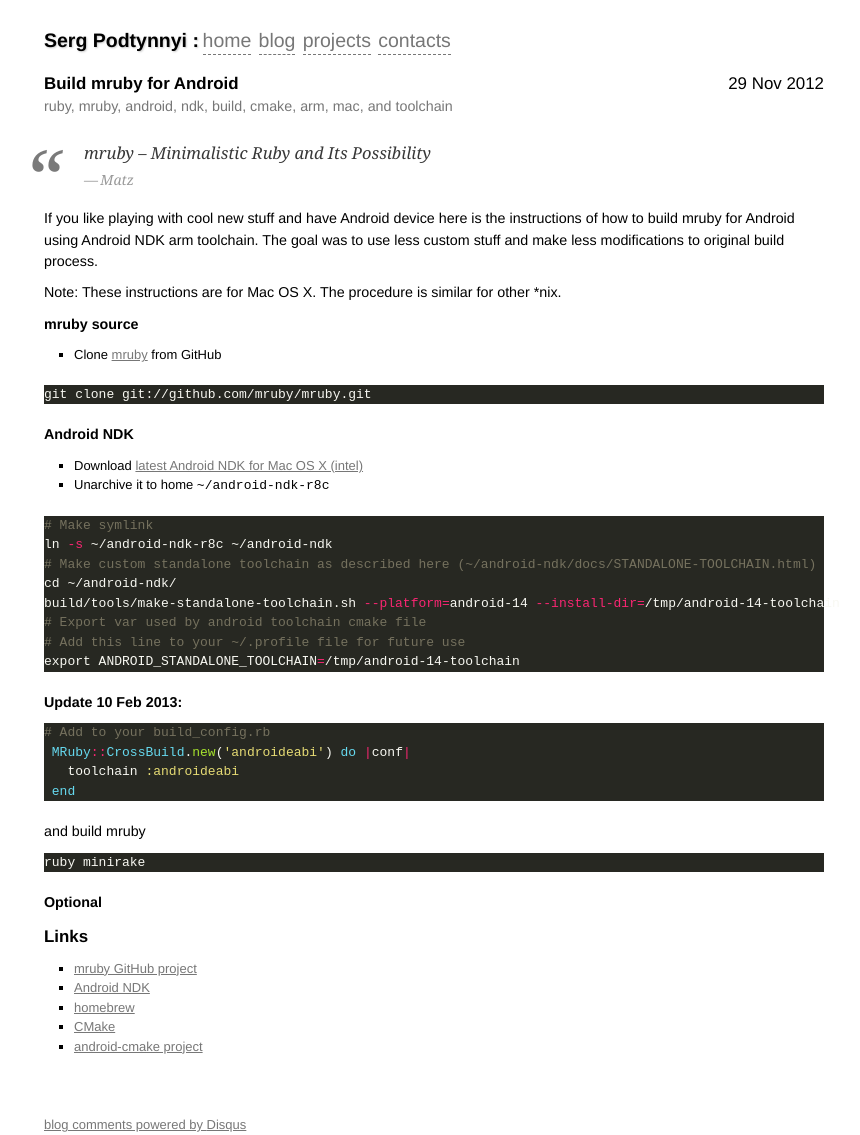
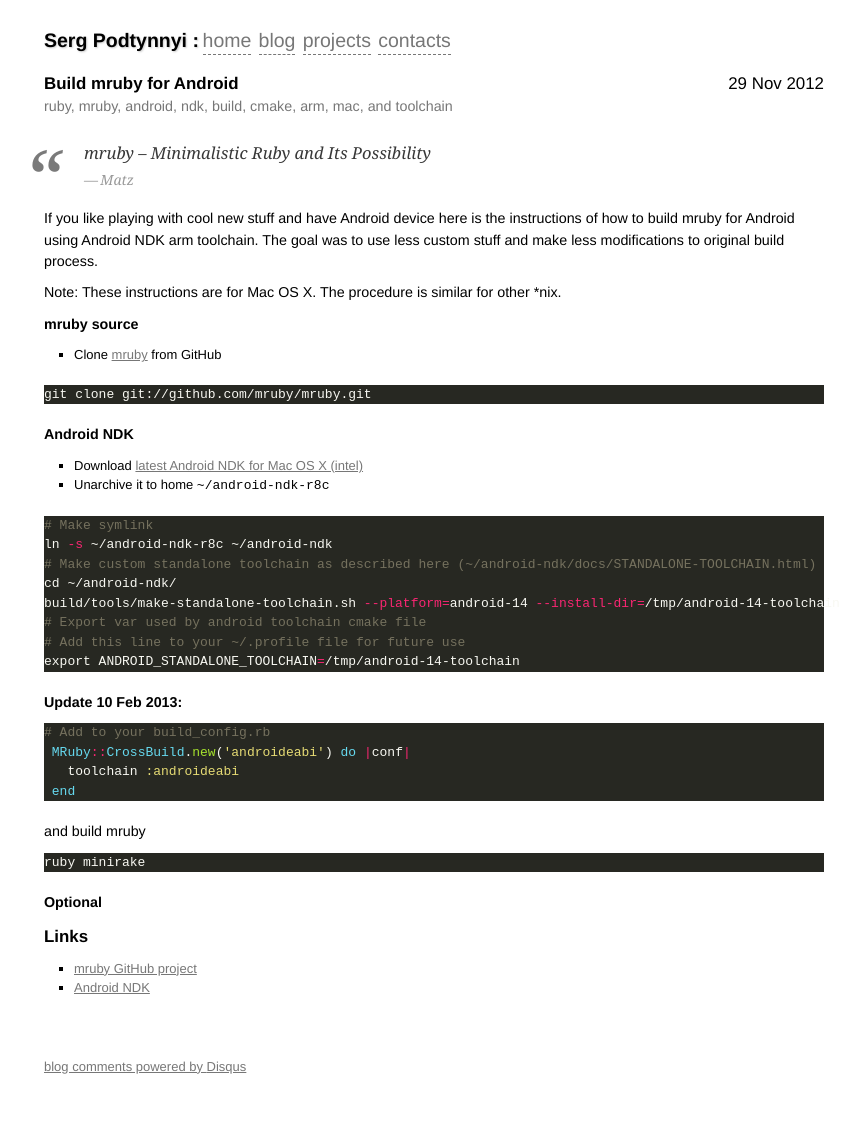
Before and after one commit to shtirlic/shtirlic.github.com, a Jekyll site: the page built from _posts/2012-11-29-build-mruby-for-android.markdown, in a window 1280 px wide. Shown: the whole page, without its empty margins (206-1066 px from the left). Built offline with Jekyll 4.4.1, drawn with Linux system fonts in a browser that asks for light colours; some web fonts are replaced; Markdown is read by kramdown in place of the engine named in the settings; comment, search, counter and statistics services are not loaded; after the commit the page ends 1076 px from its top, so only the background shows below that.

Commit message:
Clean unused links

```diff
--- a/_posts/2012-11-29-build-mruby-for-android.markdown
+++ b/_posts/2012-11-29-build-mruby-for-android.markdown
@@ -60,6 +60,3 @@
 -----
 * [mruby GitHub project](https://github.com/mruby/mruby)
 * [Android NDK](https://developer.android.com/tools/sdk/ndk/index.html)
-* [homebrew](http://mxcl.github.com/homebrew/)
-* [CMake](http://www.cmake.org/)
-* [android-cmake project](https://code.google.com/p/android-cmake/)
```
